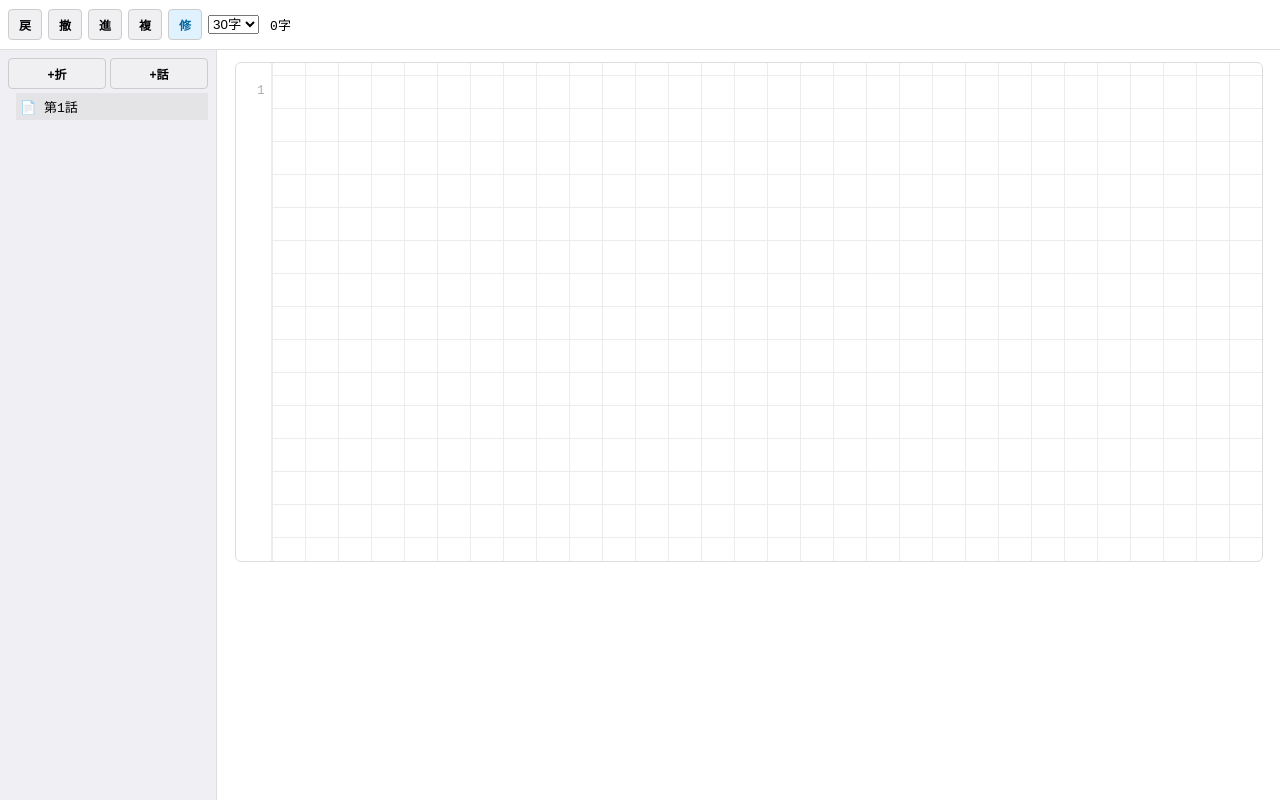
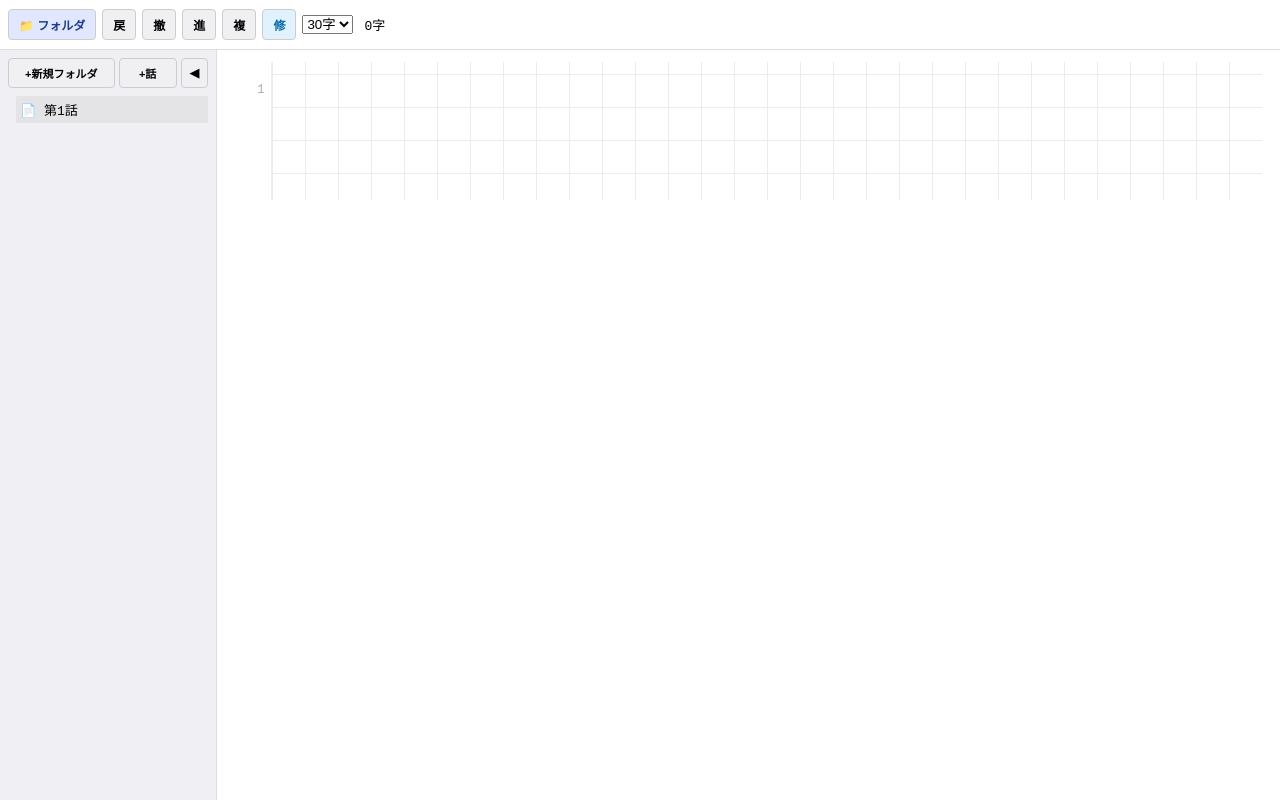
Before and after one commit to hirakawa659/novel, a website: page index.html in a window 1280 px wide. Drawn offline with Linux system fonts and the light colour scheme.

Commit message:
style: remove borders from text wrapper
Remove the border and min-height constraints from the main text wrapper to improve the layout appearance.

```diff
--- a/index.html
+++ b/index.html
@@ -6,7 +6,7 @@ button{padding:6px 10px;font-size:12px;font-weight:bold;cursor:pointer;backgroun
 #b{display:flex;position:fixed;top:50px;bottom:0;left:0;right:0;width:100%;height:calc(100% - 50px);height:calc(100dvh - 50px);overflow:hidden}
 #s{width:200px;background:#f0f0f4;border-right:1px solid #ddd;padding:8px;display:flex;flex-direction:column;gap:4px;flex-shrink:0}
 .m{flex:1;padding:12px;padding-bottom:75vh;overflow-y:auto;overflow-x:hidden;box-sizing:border-box;display:flex;justify-content:center;-webkit-overflow-scrolling:touch}
-#w{display:flex;background:#fff;border:1px solid #ddd;border-radius:6px;min-height:500px;box-sizing:border-box;flex-shrink:0;margin:0 auto}
+#w{display:flex;background:#fff;box-sizing:border-box;flex-shrink:0;margin:0 auto}
 .l{width:36px;border-right:1px solid #eee;padding:12px 0;text-align:right;font-size:12px;color:#aaa;padding-right:6px;user-select:none;flex-shrink:0;box-sizing:border-box;line-height:var(--cs)!important}
 #e{flex-grow:1;padding:12px 0;outline:0;white-space:pre-wrap;word-wrap:break-word;word-break:break-all;display:block!important;box-sizing:border-box;font-size:var(--cs)!important;line-height:var(--cs)!important;letter-spacing:0px!important;text-align:left!important;caret-color:#2563eb;background-image:linear-gradient(90deg,#ececec 1px,transparent 1px),linear-gradient(#ececec 1px,transparent 1px)!important;background-size:var(--cs) var(--cs)!important;background-repeat:repeat!important;background-position:0 12px!important}
 #e div{min-height:var(--cs)!important;display:block!important;box-sizing:border-box;text-align:left!important;background-image:linear-gradient(90deg,#ececec 1px,transparent 1px),linear-gradient(#ececec 1px,transparent 1px)!important;background-size:var(--cs) var(--cs)!important;background-repeat:repeat!important;width:100%!important;margin:0;padding:0}
@@ -18,13 +18,14 @@ button{padding:6px 10px;font-size:12px;font-weight:bold;cursor:pointer;backgroun
 </style></head>
 <body>
 <div class="h">
+<button id="sbBtn" onclick="tgS()" title="フォルダ開閉" style="background:#e0e7ff;color:#1e3a8a">📁 フォルダ</button>
 <button onclick="u()">戻</button><button onclick="document.execCommand('undo')">撤</button><button onclick="document.execCommand('redo')">進</button>
 <button onclick="c()">複</button><button onclick="fx()" style="background:#e0f2fe;color:#0369a1">修</button>
 <select id="l" onchange="z()"></select><span id="k" style="font-size:13px;margin-left:5px">0字</span>
 </div>
 <div id="b">
 <div id="s">
-<div style="display:flex;gap:4px"><button onclick="a(1)" style="flex:1">+折</button><button onclick="a(0)" style="flex:1">+話</button></div><div id="t"></div>
+<div style="display:flex;gap:4px;margin-bottom:4px"><button onclick="a(1)" style="flex:2;font-size:11px;white-space:nowrap;padding:6px 4px">+新規フォルダ</button><button onclick="a(0)" style="flex:1;font-size:11px;white-space:nowrap;padding:6px 4px">+話</button><button onclick="tgS()" title="閉じる" style="padding:6px 8px">◀</button></div><div id="t"></div>
 </div>
 <div class="m"><div id="w"><div class="l" id="n">1</div><div id="e" contenteditable="true"><div><br></div></div></div></div>
 </div>
@@ -51,17 +52,25 @@ function norm(){
         e.innerHTML=lines.map(l=>`<div>${l?l:'<br>'}</div>`).join('');
     }
 }
+function tgS(){
+    const s=document.getElementById('s');
+    const isHidden=(s.style.display==='none');
+    s.style.display=isHidden?'flex':'none';
+    const btn=document.getElementById('sbBtn');
+    if(btn)btn.style.background=isHidden?'#e0e7ff':'#f0f0f2';
+    setTimeout(()=>{z()},30);
+}
 function z(){
     let v=l.value;let num=parseInt(v);if(!num||isNaN(num))num=30;
     const m=document.querySelector('.m');
     const mWidth=m?m.clientWidth:(window.innerWidth-200);
-    const pad=24,lw=36,border=2;
-    let avail=mWidth-pad-lw-border;
+    const pad=24,lw=36;
+    let avail=mWidth-pad-lw;
     if(avail<100)avail=100;
     let cs=Math.floor(avail/num);
     if(cs<12)cs=12;if(cs>64)cs=64;
     const pw=cs*num;
-    const totalW=pw+lw+border;
+    const totalW=pw+lw;
     document.documentElement.style.setProperty('--cs',cs+'px');
     w.style.width=totalW+'px';
     e.style.width=pw+'px';
```
